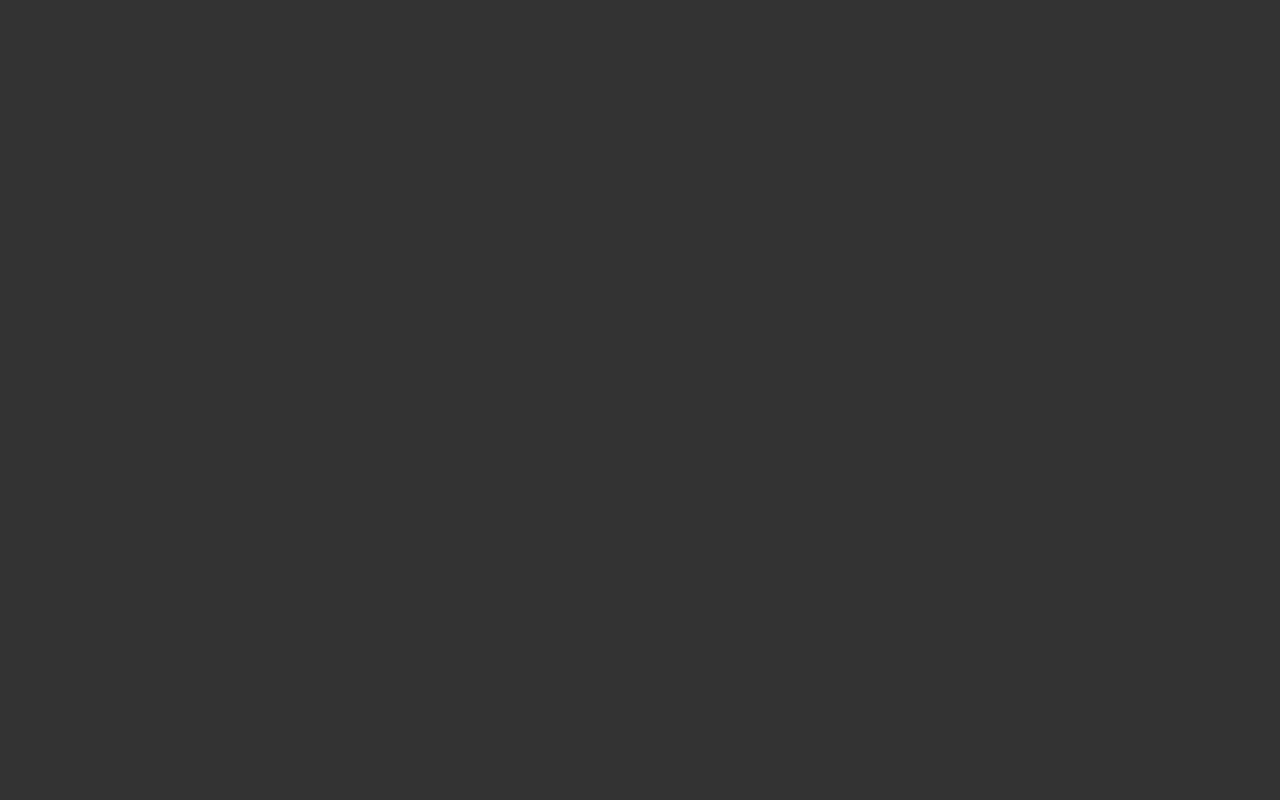
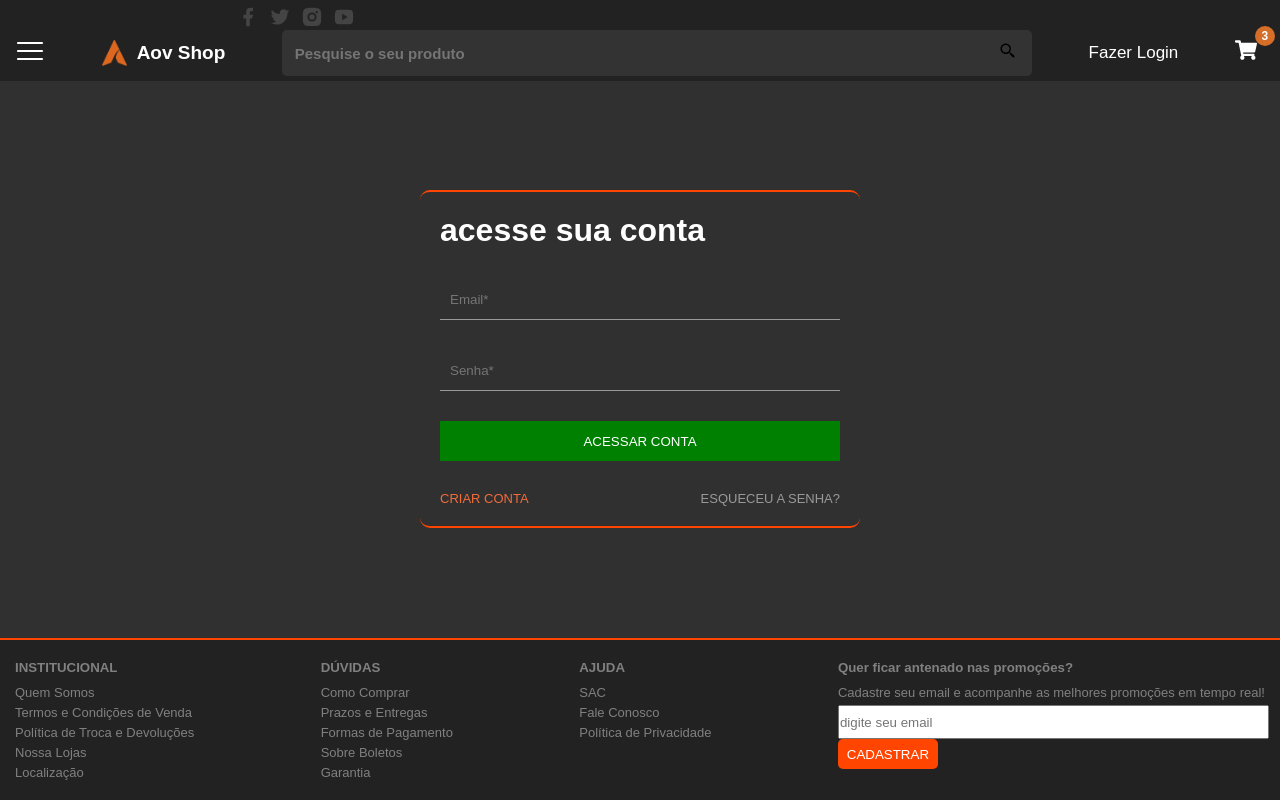
Before and after one commit to allysonAlves/aovshop, a React (Vite) app: page /login in a window 1280 px wide. Before the commit this address had no page. Built offline with nearby package versions, Linux system fonts and the light colour scheme.

Commit message:
login page created

```diff
--- a/src/components/Navbar.jsx
+++ b/src/components/Navbar.jsx
@@ -60,7 +60,7 @@ function Navbar({ShowSidebar}) {
             </form>
 
             <div className='div-btn-gologin orangehover'>
-                <Link to="/" className='orangehover'>
+                <Link to="/login" className='orangehover'>
                     Fazer Login
                 </Link>
             </div>
--- a/src/main.jsx
+++ b/src/main.jsx
@@ -7,6 +7,7 @@ import Home from './pages/Home'
 import Produto from './pages/Produto'
 import Search from './pages/Search'
 import Categoria from "./pages/Categoria"
+import Login from "./pages/Login.jsx"
 
 import './index.css'
 
@@ -19,6 +20,7 @@ ReactDOM.createRoot(document.getElementById('root')).render(
           <Route path='produto/:id' element={<Produto/>}/>
           <Route path='search' element={<Search/>}/>
           <Route path='categoria/:id' element={<Categoria/>}/>
+          <Route path='login' element={<Login/>}/>
         </Route>
       </Routes>
     </BrowserRouter>
--- a/src/pages/Categoria.jsx
+++ b/src/pages/Categoria.jsx
@@ -8,6 +8,7 @@ import { Link } from 'react-router-dom';
 
 
 const Categoria = () => {
+    const produtosURL = import.meta.env.VITE_URL_PRODUTOS;
     const {id} = useParams()
     const [seachParams] = useSearchParams();
     const query = seachParams.get("sub");
@@ -16,7 +17,7 @@ const Categoria = () => {
 
 
     useEffect(() =>{
-        const url_produtos = `https://allycadernodoserros-default-rtdb.firebaseio.com/loja/produtos.json`;
+        const url_produtos = `${produtosURL}produtos.json`;
         fetch(url_produtos).then(res => res.json()).then(json => {
             setProdutos(json);
 
--- a/src/pages/Home.jsx
+++ b/src/pages/Home.jsx
@@ -10,10 +10,10 @@ function Home() {
 
   const [produtos, setProdutos] = useState([])
   const [produtosFiltrados, setProdutosfiltrados] = useState([]);
-
+  const produtosURL = import.meta.env.VITE_URL_PRODUTOS;
 
     useEffect(() =>{
-      const url_produtos = `https://allycadernodoserros-default-rtdb.firebaseio.com/loja/produtos.json`;
+      const url_produtos = `${produtosURL}produtos.json`;
       fetch(url_produtos).then(res => res.json()).then(json => {
         setProdutos(json);
       });
--- /dev/null
+++ b/src/pages/Login.css
@@ -0,0 +1,74 @@
+.login-page{
+    padding-top: 80px;
+    display: flex;
+    justify-content: center;
+    flex-grow: 1;
+    flex-basis: auto;
+    background-color: #303030;
+    color: white;
+}
+.login-page .login-limite{
+    width: var(--contentSize);
+    display: flex;
+    justify-content: center;
+    align-items: center;
+}
+.login-page .form-login{
+    display: flex;
+    flex-direction: column;
+    width: 400px;
+    border-radius: 10px;
+    padding: 20px;
+    gap: 30px;
+    border-top: 2px solid orangered;
+    border-bottom: 2px solid orangered;
+}
+
+#input-email,#input-senha{
+    border: none;
+    border-bottom: 1px solid #999999;
+    height: 40px;
+    background-color: transparent;
+    padding-left: 10px;
+    color: white;
+    outline: none;
+    transition: 0.5s ease-in-out;
+}
+
+#input-email:focus,#input-senha:focus{
+    border-bottom-color: orangered;
+}
+
+.login-page .form-login input{
+    height: 40px;
+
+}
+
+.login-page .form-login #button-login{
+    background-color: green;
+    color: white;
+    border: none;
+    transition: 0.2s ease-in-out;
+}
+
+.login-page .form-login #button-login:hover{
+    opacity: 0.8;
+    cursor: pointer;
+}
+.login-page .criar-recuperar{
+    display: flex;
+    justify-content: space-between;
+    font-size: 13px;
+}
+.login-page #criar-conta{
+    color: rgb(243, 108, 59);
+}
+
+#criar-conta:hover, #recuperar-senha:hover{
+    opacity: 0.7;
+    cursor: pointer;
+}
+
+.login-page #recuperar-senha{
+    color: #999999;
+}
--- /dev/null
+++ b/src/pages/Login.jsx
@@ -0,0 +1,30 @@
+import React from 'react'
+import './login.css'
+
+const Login = () => {
+
+    function Login(e){
+        e.preventDefault();
+        const data = new FormData(e.target);
+        console.log([...data.entries()][1][1]);
+    }
+  return (
+    <div className='login-page'>
+        <div className="login-limite">
+            <form onSubmit={Login} className="form-login">
+                <h1>acesse sua conta</h1>
+                <input name='email' type="email" id="input-email" placeholder='Email*' required/>
+                <input name='senha' type="password" id="input-senha" placeholder='Senha*' required/>
+                <input type='submit' id='button-login' value="ACESSAR CONTA"/>
+                <div className='criar-recuperar'>
+                    <span id="criar-conta">CRIAR CONTA</span>
+                    <span id="recuperar-senha">ESQUECEU A SENHA?</span>
+                </div>
+            </form>
+
+        </div>
+    </div>
+  )
+}
+
+export default Login
--- a/src/pages/Produto.css
+++ b/src/pages/Produto.css
@@ -80,7 +80,7 @@
 
 .container-compra .box-desconto-share{
     display: flex;
-    justify-content: space-between;
+    justify-content: space-around;
     font-size: 18px;
     height: 40px;
 }
@@ -92,7 +92,7 @@
 }
 
 .container-compra .box-desconto-share .box-desconto{
-    width: 60%;
+    width: 40%;
     background-color: #252525;
     border-radius: 5px;
     height: 100%;
@@ -162,6 +162,19 @@
     font-size: 13px;
 
 }
+
+.box-valor-parcelado .box-parcelado{
+    display: flex;
+    gap: 15px;
+}
+.box-valor-parcelado .box-parcelado .box-icons{
+    display: flex;
+
+    justify-content: center;
+    font-size: 26px;
+    color: gray;
+}
+
 .valor-parcelado{
     font-size: 19px;
     margin-bottom: 3px;
--- a/src/pages/Produto.jsx
+++ b/src/pages/Produto.jsx
@@ -6,11 +6,13 @@ import { useParams } from "react-router-dom";
 import { FaBarcode, FaShareAlt } from 'react-icons/fa'
 import { SiPix } from 'react-icons/si'
 import { RxChevronUp, RxChevronDown} from 'react-icons/rx'
+import{ BsCreditCard } from 'react-icons/bs'
 
 import './Produto.css'
 
 function Produto() {
 
+  const produtosURL = import.meta.env.VITE_URL_PRODUTOS;
   const {id} = useParams()
 
   const [produto, setProduto] = useState(null)
@@ -20,7 +22,7 @@ function Produto() {
 
 
   useEffect(() =>{
-    const url_produtos = `https://allycadernodoserros-default-rtdb.firebaseio.com/loja/produtos.json`;
+    const url_produtos = `${produtosURL}produtos.json`;
     fetch(url_produtos).then(res => res.json()).then(json => {
         setProdutos(json);
 
@@ -42,9 +44,18 @@ const getParcelas = () => {
   }
   return items;
 }
-const parcelasView = () =>
+const share = async () =>
 {
+  try{
+    await navigator.share({
+      title: produto.descricao,
+      text: '',
+      url: location.href,
+    });
+  }
+  catch{
 
+  }
 }
 
   return (
@@ -67,10 +78,13 @@ const parcelasView = () =>
             <div className="container-compra">
               <div className="box-desconto-share">
                 <div className="box-desconto">
-                  <p>189 vendidos</p>
+                  <p>{Math.trunc( 100/(produto.precoAnterior/produto.precoAtual))}% </p>
+                </div>
+                <div className="box-desconto">
+                  <p>312</p>
                 </div>
                 <div className="box-share">
-                  <FaShareAlt/>
+                  <FaShareAlt onClick={share}/>
                 </div>
               </div>
               <div className="classificacao">
@@ -93,6 +107,11 @@ const parcelasView = () =>
                 </div>
               </div>
               <div className="box-valor-parcelado">
+                <div className="box-parcelado">
+                  <div className="box-icons">
+                    <BsCreditCard/>
+                  </div>
+                  <div>
                     <p className="valor-parcelado realce">
                       {convert_moeda(produto.precoParcelado)}
                     </p>
@@ -117,6 +136,8 @@ const parcelasView = () =>
 
                     </div>
                   </div>
+                </div>
+              </div>
               <button className="button-comprar">COMPRAR</button>
 
             </div>
```
Also changed, not shown: 1 other file (tests, documents, lock files or other folders). Lines whose indentation alone changed are shown as unchanged.
